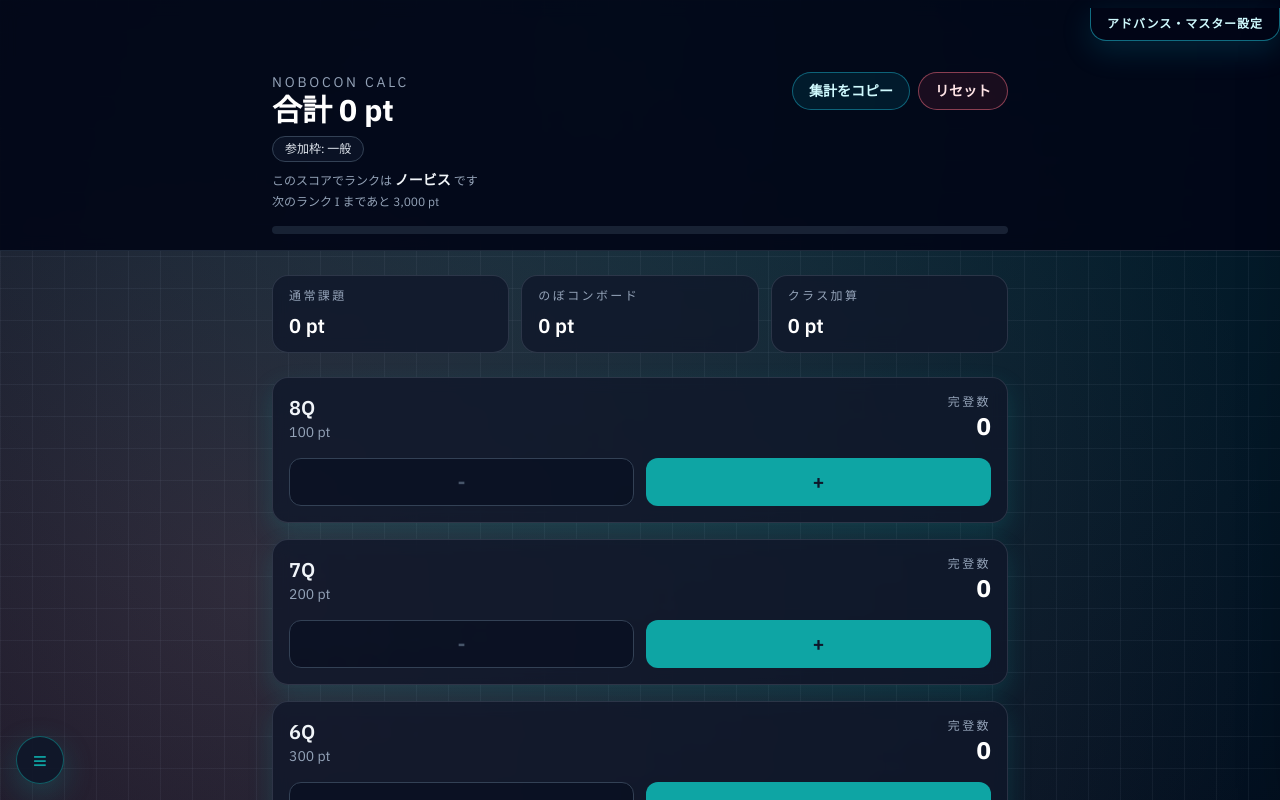
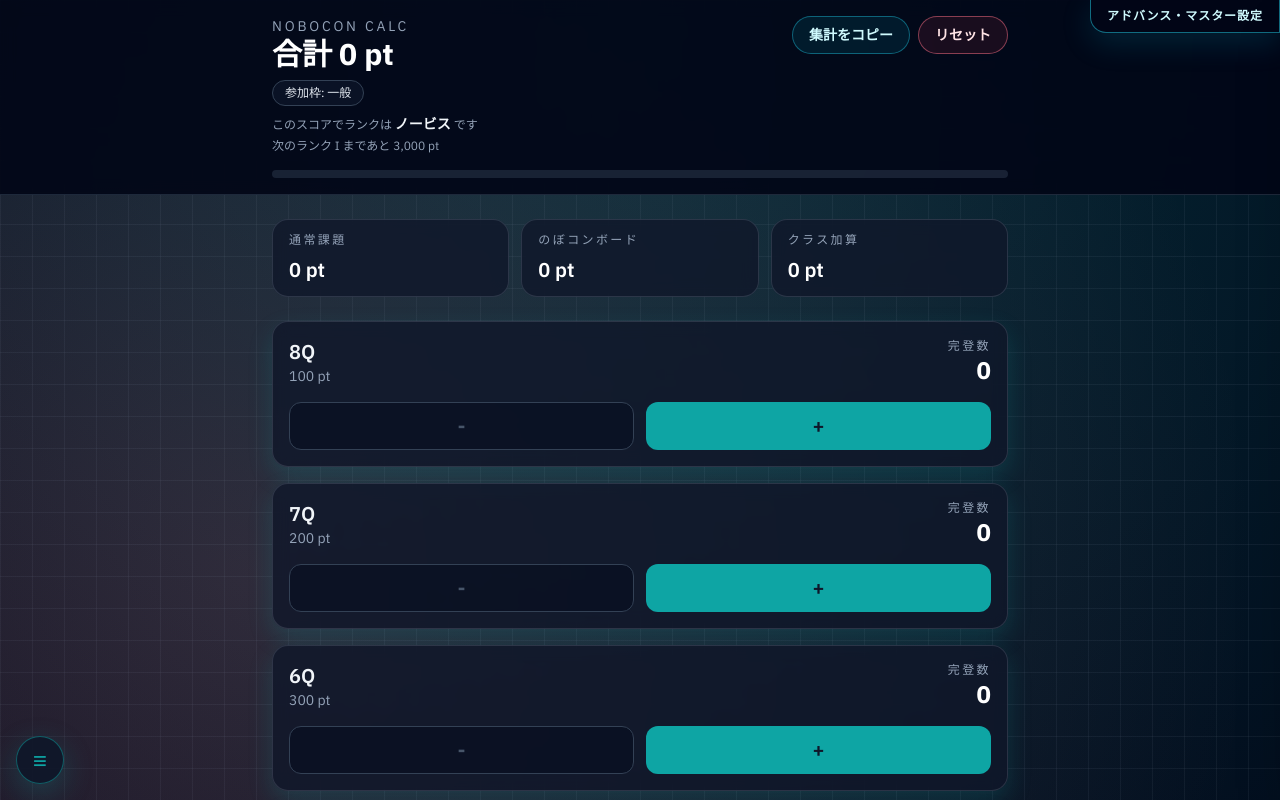
Before and after one commit to Olein-jp/nobocon-calc, a React (Vite) app: page / in a window 1280 px wide. Shown: the top 800 px of the page. Built offline with nearby package versions, Linux system fonts and the light colour scheme.

Commit message:
UI調整: 設定ボタン位置とヘッダー余白を修正

```diff
--- a/src/App.tsx
+++ b/src/App.tsx
@@ -225,7 +225,7 @@ const App = () => {
           onClick={() => setSettingsOpen((open) => !open)}
           aria-expanded={settingsOpen}
           aria-controls="class-settings-dialog"
-          className={`fixed right-0 top-2 z-30 rounded-b-2xl rounded-t-none border border-cyan-400/50 border-t-0 bg-slate-950/95 px-4 py-2 text-xs font-semibold tracking-[0.08em] text-cyan-100 shadow-[0_10px_30px_rgba(8,145,178,0.2)] backdrop-blur transition hover:border-cyan-300 hover:text-white focus-visible:outline-none focus-visible:ring-2 focus-visible:ring-cyan-300 ${
+          className={`fixed right-0 top-0 z-30 rounded-b-2xl rounded-br-none rounded-t-none border border-cyan-400/50 border-t-0 bg-slate-950/95 px-4 py-2 text-xs font-semibold tracking-[0.08em] text-cyan-100 shadow-[0_10px_30px_rgba(8,145,178,0.2)] backdrop-blur transition hover:border-cyan-300 hover:text-white focus-visible:outline-none focus-visible:ring-2 focus-visible:ring-cyan-300 ${
             settingsOpen ? 'translate-y-1 border-cyan-200 text-white' : ''
           }`}
         >
@@ -361,7 +361,7 @@ const App = () => {
           </div>
         </aside>
 
-        <header className="sticky top-0 z-10 border-b border-slate-800 bg-slate-950/90 pt-14 backdrop-blur">
+        <header className="sticky top-0 z-10 border-b border-slate-800 bg-slate-950/90 pt-0 backdrop-blur">
           <div className="mx-auto flex w-full max-w-3xl flex-col gap-4 px-4 py-4">
             <div className="flex flex-wrap items-start justify-between gap-4">
               <div>
```
